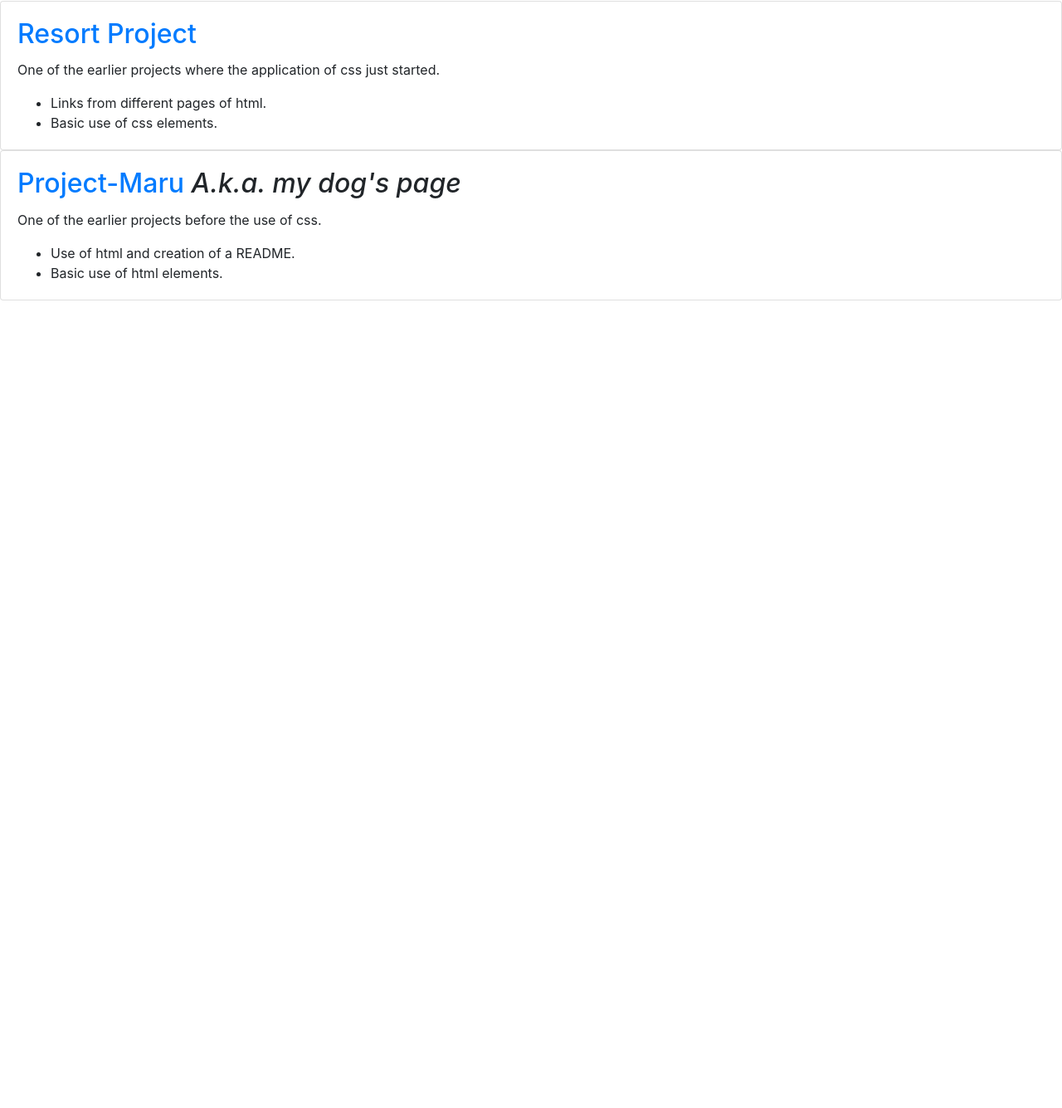
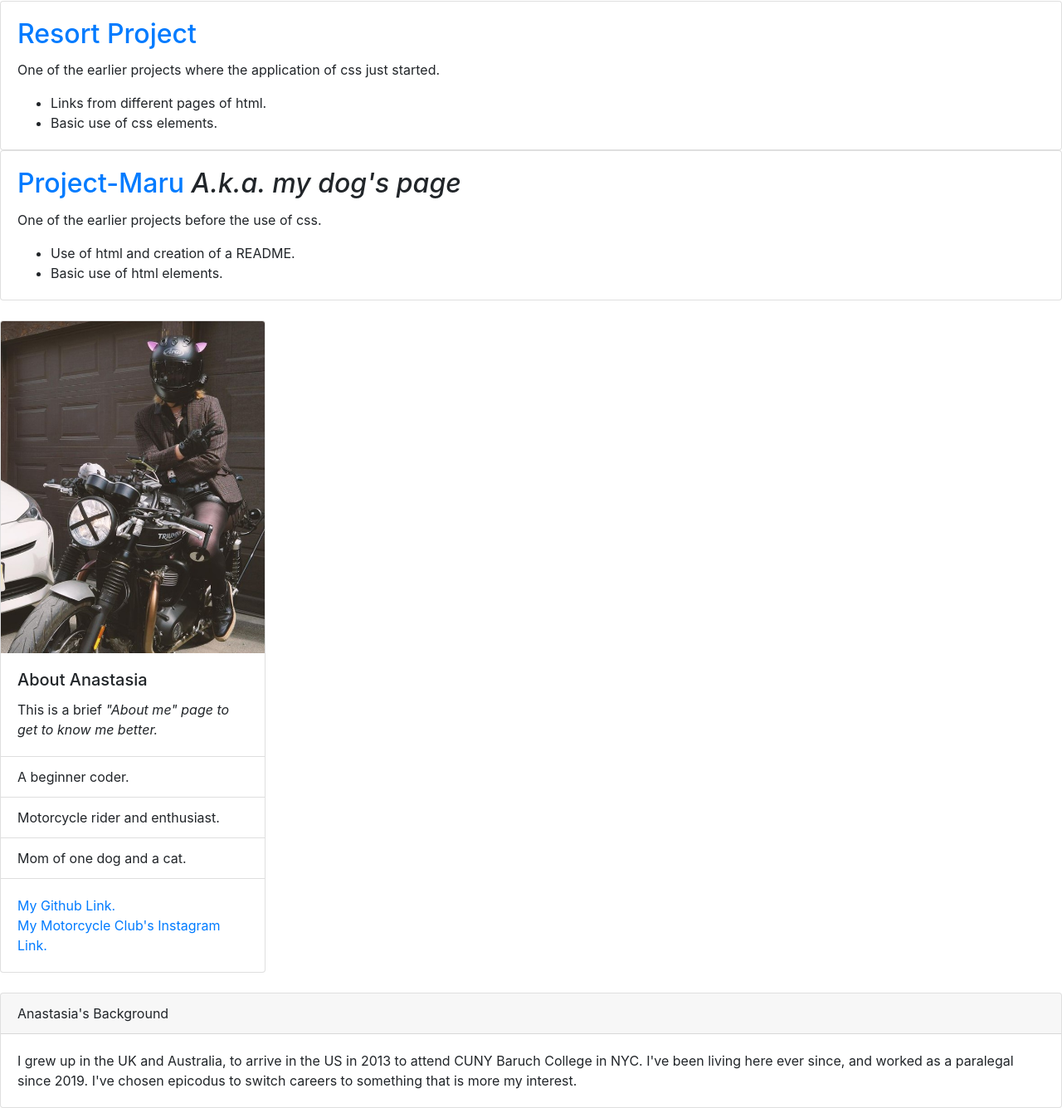
Before and after one commit to 1ana-banana/portfolio, a plain HTML site: page index.html in a window 1280 px wide. Shown: the part 475-1810 px from the top of the page at 83% size. Before the commit the page ends 837 px from the top, so only its background shows below. Drawn offline with Linux system fonts and the light colour scheme.

Commit message:
added about me and backgrounds info.

```diff
--- a/index.html
+++ b/index.html
@@ -35,5 +35,33 @@
       </ul>
     </div>
   </div>
+  <br>
+  <div class="card" style="width: 20rem;">
+    <img class="card-img-top" src="img/anabike.jpg" alt="Ana on a bike." height=50% width=50%>
+    <div class="card-body">
+      <h5 class="card-title">About Anastasia</h5>
+      <p class="card-text">This is a brief <em>"About me" page to get to know me better.</em></p>
+    </div>
+    <ul class="list-group list-group-flush">
+      <li class="list-group-item">A beginner coder.</li>
+      <li class="list-group-item">Motorcycle rider and enthusiast.</li>
+      <li class="list-group-item">Mom of one dog and a cat.</li>
+    </ul>
+    <div class="card-body">
+      <a href="https://github.com/1ana-banana" class="card-link">My  Github Link.</a>
+      <br>
+      <a href="https://www.instagram.com/coolclubmoto.nyc/" class="card-link">My Motorcycle Club's Instagram Link.</a>
+    </div>
+  </div>
+  <br>
+  <div class="card">
+    <div class="card-header">
+      Anastasia's Background
+    </div>
+    <div class="card-body">
+      <p class="card-text">I grew up in the UK and Australia, to arrive in the US in 2013 to attend CUNY Baruch College in NYC. I've been living here ever since, and worked as a paralegal since 2019.
+        I've chosen epicodus to switch careers to something that is more my interest.</p>
+    </div>
+  </div>
 </body>
 </html>
```
Also changed, not shown: img/anabike.jpg (added).
